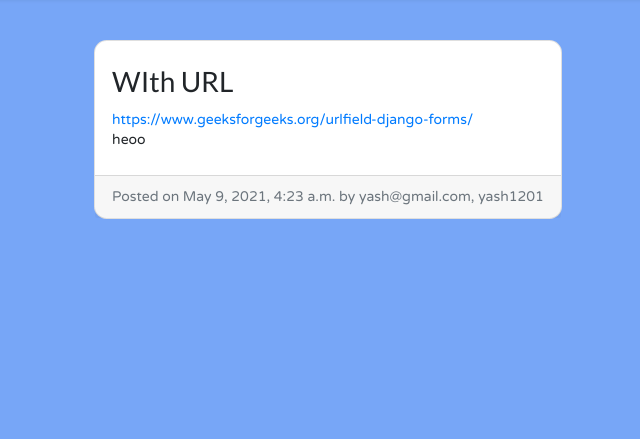
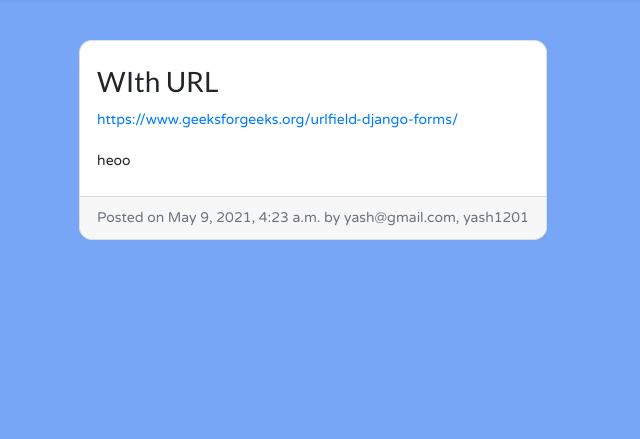
Before and after one commit to desaimihir12/11-tagged-news, a Django app: a page that uses project/src/blog/templates/blog/detail_blog.html in a window 1280 px wide. Shown: the part 65-504 px from the top of the page, without its empty margins (312-952 px from the left). Run offline with Django 3.2, Linux system fonts and the light colour scheme; data comes from the database, SQL or seed files in the repository; both versions use the stored data as it was after the commit; some libraries are stand-ins or nearby versions.

Commit message:
Frontend Improvement

```diff
--- a/project/src/blog/templates/blog/detail_blog.html
+++ b/project/src/blog/templates/blog/detail_blog.html
@@ -47,9 +47,8 @@
 
 
 <div class="container">
-	<div class="row">
-
-
+	<div class="ui grid">
+		<div class="row ">
 			<!-- Blog Post -->
 			<div class="card m-auto">
 
@@ -59,11 +58,14 @@
 				<div class="card-body mt-2 mb-2">
 				<h2 class="card-title">{{blog_post.title}}</h2>
 
+				<div class="content">
 				{% if blog_post.form_url %}
 				<div class="form_url">
 					<a href="{{blog_post.form_url}}" >{{blog_post.form_url}}</a>
 				</div>
+				<br>
 				{% endif %}
+				</div>
 
 				<p class="card-text">{{blog_post.body}}</p>
 				{% if blog_post.author == request.user %}
@@ -84,10 +86,13 @@
 					<button class="submit-button btn btn-lg btn-primary btn-block" type="submit">Post</button>
 				</form>
 				{% endif %}
+			</div>
+		</div>
 
 		{% for comm in comments %}
-
-				<div class="ui fluid card">
+		<div class="row">
+			<div class=" m-auto ten wide column">
+				<div class="ui fluid card ">
 					<div class="content" >
 						<a class="item">
 							<div class="ui horizontal label">
@@ -104,53 +109,6 @@
 					<div class="content">
 						<h5 class="card-title">{{comm.comment.body}}</h5>
 					</div>
-
-					<!--form action="{% url 'blog:comment_like' pk=comm.comment.pk option='U' %}" method="POST">
-						{% csrf_token %}
-						<button type="submit", name="comment_id", value="{{comm.comment.id}}">
-							{% if not comm.liked %}
-								Like
-							{% elif comm.type %}
-								Liked
-							{% else %}
-								Like
-							{% endif %}
-						</button>
-					</form>
-					<form action="{% url 'blog:comment_like' pk=comm.comment.pk option='D' %}" method="POST">
-						{% csrf_token %}
-						<button type="submit", name="comment_id", value="{{comm.comment.id}}">
-						{% if not comm.liked %}
-							DisLike
-						{% elif not comm.type %}
-							DisLiked
-						{% else %}
-							Dislike
-						{% endif %}
-						</button>
-					</form>
-
-					<div class="content">
-						<div class="ui buttons" id="vote">
-							<div class="ui vertical animated button" tabindex="0">
-								<div class="visible content">
-									<i class="angle up icon"></i>
-								</div>
-								<div class="hidden content">
-									  <i class="angle double up icon"></i>
-								</div>
-							</div>
-							<div class="or" data-text={{comm.comment.count_vote}}></div>
-							<div class="ui vertical animated button" tabindex="0">
-								<div class="visible content">
-									<i class="angle down icon"></i>
-								</div>
-								<div class="hidden content">
-									  <i class="angle double down icon"></i>
-								</div>
-							</div>
-						</div>
-					</div-->
 
 					<div class="content">
 						<div class="all-buttons">
@@ -198,10 +156,10 @@
 							</div>
 						</div>
 					</div>
+				</div>
+		</div>
+		</div>
 		{% endfor %}
-		</div>
-
-
 	</div>
 </div>
 
```
Also changed, not shown: project/src/account/templates/account/profile.html (+9 -4 lines), project/src/blog/templates/blog/main.html (+9 -4 lines), project/src/db.sqlite3. Lines whose indentation alone changed are shown as unchanged.
